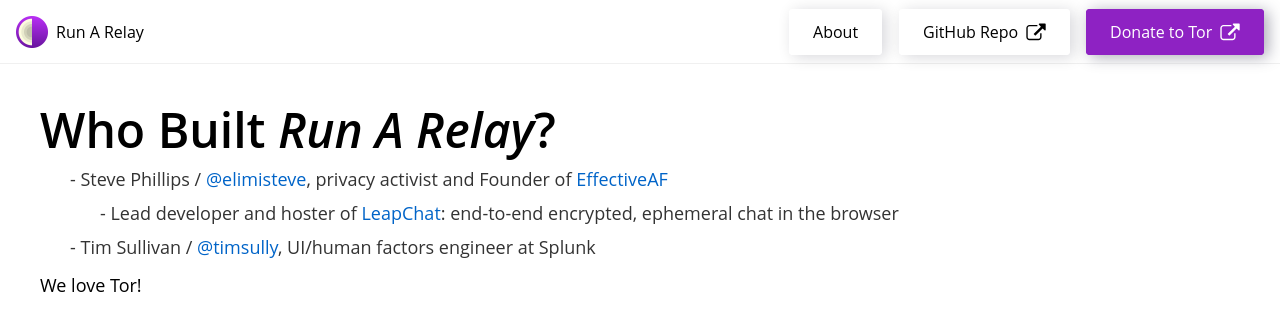
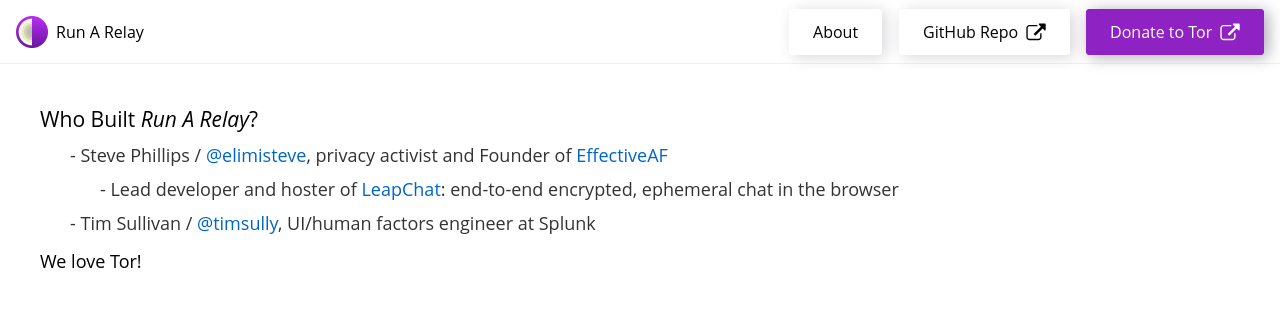
Before and after one commit to EffectiveAF/run-a-relay, a Svelte app: page /about in a window 1280 px wide. Shown: the top 330 px of the page. Built offline with nearby package versions, Linux system fonts and the light colour scheme; a web font is replaced by a local one.

Commit message:
About.svelte: smaller heading

```diff
--- a/src/About.svelte
+++ b/src/About.svelte
@@ -18,7 +18,7 @@
 </style>
 
 <div class="about">
-  <h2>Who Built <em>Run A Relay</em>?</h2>
+  <h3>Who Built <em>Run A Relay</em>?</h3>
 
   <ul>
     <li>- Steve Phillips / <ExternalLink href="https://github.com/elimisteve">@elimisteve</ExternalLink>, privacy activist and Founder of <ExternalLink href="https://effective.af/">EffectiveAF</ExternalLink></li>
```
